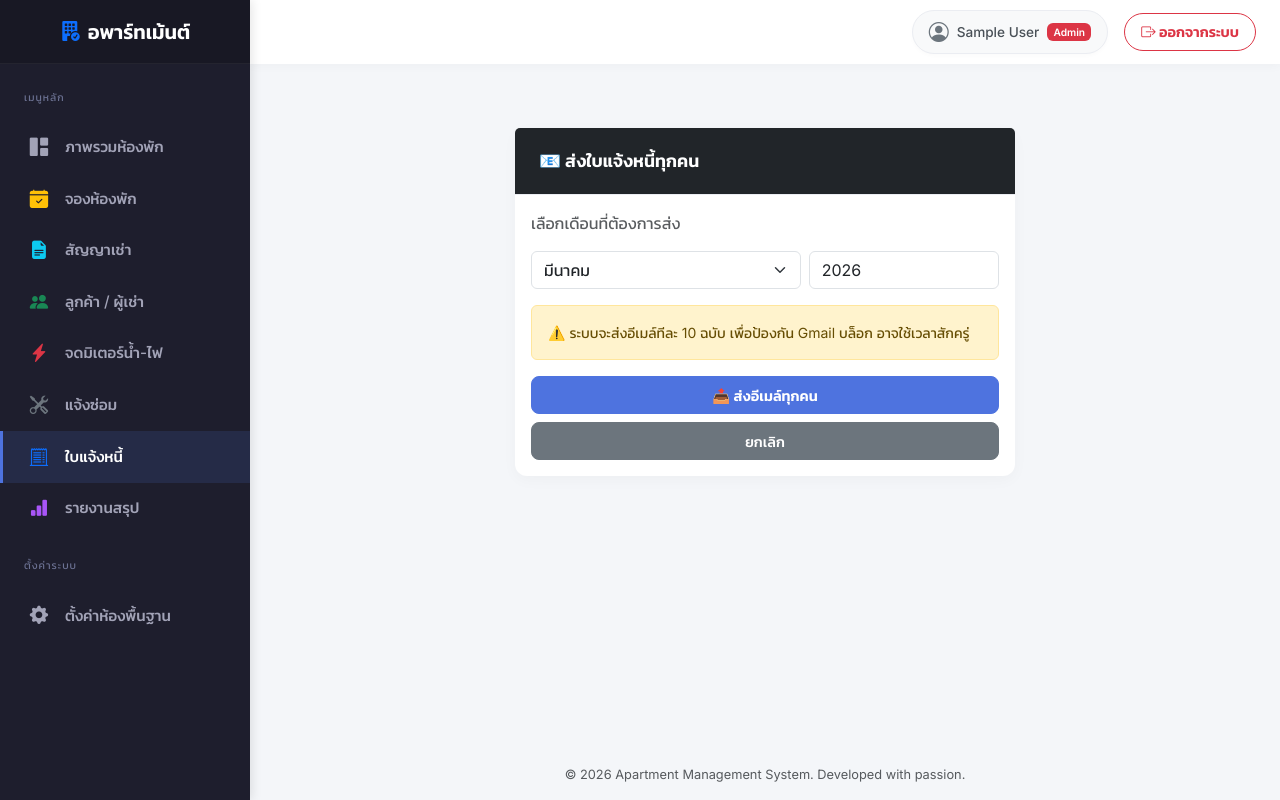
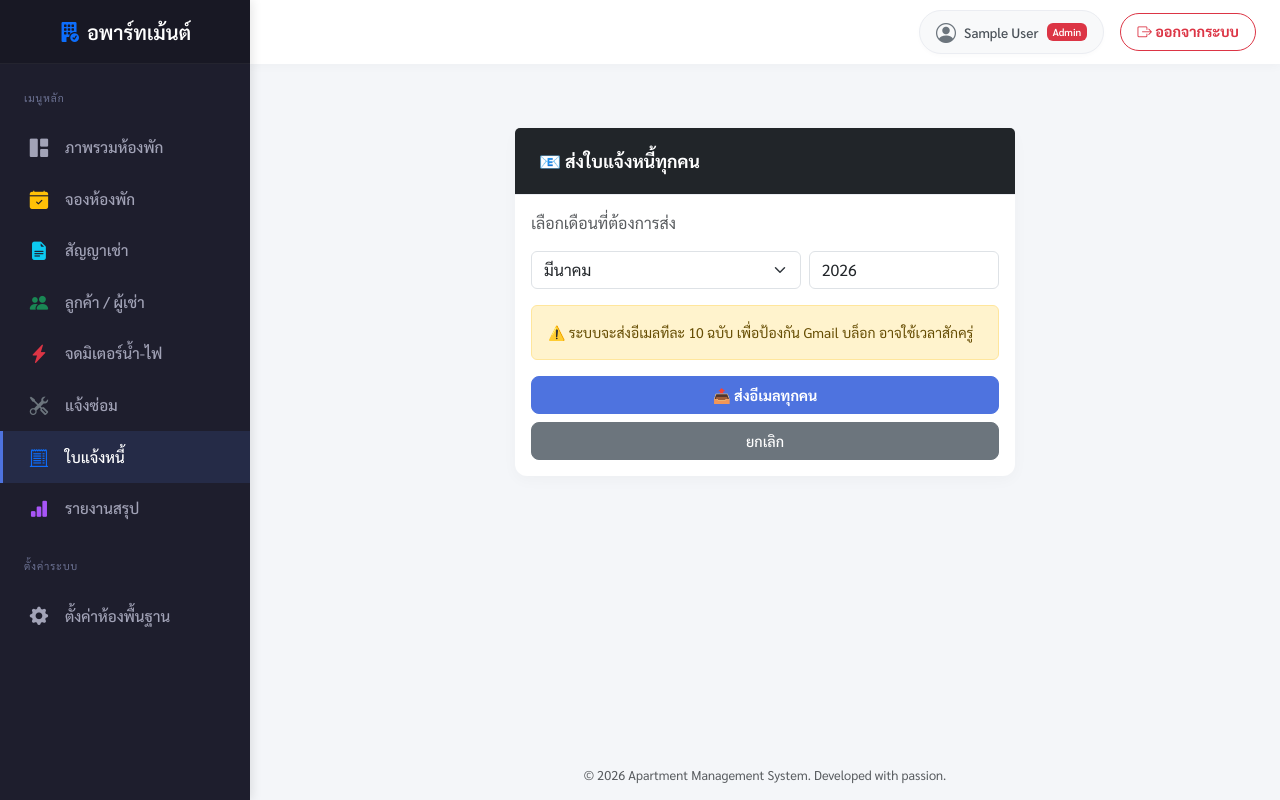
Before and after one commit to Mightycgm/ICT22667-Project, a Django app: page /invoices/send-all/ in a window 1280 px wide. Run offline with Django 5.2, Linux system fonts and the light colour scheme; the visitor is signed in with stand-in values (Sample User, id 1).

Commit message:
แก้ ออีเมลไม่มีการันต์

```diff
--- a/Apartment Management Project/apartment_project/apartment/forms.py
+++ b/Apartment Management Project/apartment_project/apartment/forms.py
@@ -12,7 +12,7 @@ class TenantForm(forms.ModelForm):
             'Last_Name':  'นามสกุล',
             'ID_Card':    'เลขบัตรประชาชน',
             'Phone':      'เบอร์โทรติดต่อ',
-            'Email':      'อีเมล์',
+            'Email':      'อีเมล',
             'Line_ID':    'Line ID',
             'Address':    'ที่อยู่',
         }
@@ -209,7 +209,7 @@ class BookingForm(forms.ModelForm):
             'Last_Name':  'นามสกุล',
             'ID_Card':    'เลขบัตรประชาชน',
             'Phone':      'เบอร์โทรติดต่อ',
-            'Email':      'อีเมล์',
+            'Email':      'อีเมล',
             'Line_ID':    'Line ID',
             'Address':    'ที่อยู่',
             'Note':       'หมายเหตุ',
--- a/Apartment Management Project/apartment_project/apartment/templates/apartment/base.html
+++ b/Apartment Management Project/apartment_project/apartment/templates/apartment/base.html
@@ -5,7 +5,7 @@
     <meta name="viewport" content="width=device-width, initial-scale=1.0">
     <title>ระบบจัดการอพาร์ทเม้นต์</title>
     <!-- Fonts & Icons -->
-    <link href="https://fonts.googleapis.com/css2?family=Inter:wght@300;400;500;600;700&family=Kanit:wght@300;400;500;600&display=swap" rel="stylesheet">
+    <link href="https://fonts.googleapis.com/css2?family=Sarabun:wght@300;400;500;600;700&display=swap" rel="stylesheet">
     <link href="https://cdn.jsdelivr.net/npm/bootstrap@5.3.0/dist/css/bootstrap.min.css" rel="stylesheet">
     <link rel="stylesheet" href="https://cdn.jsdelivr.net/npm/bootstrap-icons@1.10.5/font/bootstrap-icons.css">
 
@@ -22,7 +22,7 @@
         }
         body {
             background: var(--bg-body);
-            font-family: 'Inter', 'Kanit', sans-serif;
+            font-family: 'Sarabun', sans-serif;
             overflow-x: hidden;
             margin: 0;
         }
--- a/Apartment Management Project/apartment_project/apartment/templates/apartment/booking/confirm.html
+++ b/Apartment Management Project/apartment_project/apartment/templates/apartment/booking/confirm.html
@@ -16,7 +16,7 @@
             </div>
             <div class="col-md-6">
                 <p class="mb-1">Line ID: {{ booking.Line_ID|default:"-" }}</p>
-                <p class="mb-1">อีเมล์: {{ booking.Email|default:"-" }}</p>
+                <p class="mb-1">อีเมล: {{ booking.Email|default:"-" }}</p>
                 <p class="mb-1">ที่อยู่: {{ booking.Address|default:"-" }}</p>
             </div>
         </div>
--- a/Apartment Management Project/apartment_project/apartment/templates/apartment/booking/form.html
+++ b/Apartment Management Project/apartment_project/apartment/templates/apartment/booking/form.html
@@ -285,7 +285,7 @@
 
             <div class="row g-3">
                 <div class="col-md-6 form-floating-custom">
-                    <label class="form-label">อีเมล์</label>
+                    <label class="form-label">อีเมล</label>
                     {{ form.Email }}
                 </div>
                 <div class="col-md-6 form-floating-custom">
--- a/Apartment Management Project/apartment_project/apartment/templates/apartment/invoice/detail.html
+++ b/Apartment Management Project/apartment_project/apartment/templates/apartment/invoice/detail.html
@@ -14,12 +14,12 @@
         {% if invoice.Contract_ID.Tenant_ID.Email %}
             {% if user_role == 'MANAGER' or user_role == 'ADMIN' %}
                 <a href="{% url 'invoice_send_email' invoice.Invoice_ID %}" class="btn btn-info">
-                📧 ส่งอีเมล์
+                📧 ส่งอีเมล
                 </a>
             {% endif %}
         {% else %}
-            <span class="btn btn-outline-secondary disabled" title="ผู้เช่าไม่มีอีเมล์ในระบบ">
-            📧 ไม่มีอีเมล์
+            <span class="btn btn-outline-secondary disabled" title="ผู้เช่าไม่มีอีเมลในระบบ">
+            📧 ไม่มีอีเมล
             </span>
         {% endif %}
         {% if invoice.Status == 'เกินกำหนด' %}
--- a/Apartment Management Project/apartment_project/apartment/templates/apartment/invoice/email_body.html
+++ b/Apartment Management Project/apartment_project/apartment/templates/apartment/invoice/email_body.html
@@ -94,7 +94,7 @@
         </div>
 
         <div class="footer">
-            <p>อีเมล์นี้ส่งจากระบบอพาร์ทเม้นต์อัตโนมัติ กรุณาอย่าตอบกลับ</p>
+            <p>อีเมลนี้ส่งจากระบบอพาร์ทเม้นต์อัตโนมัติ กรุณาอย่าตอบกลับ</p>
         </div>
     </div>
 </div>
--- a/Apartment Management Project/apartment_project/apartment/templates/apartment/invoice/email_confirm.html
+++ b/Apartment Management Project/apartment_project/apartment/templates/apartment/invoice/email_confirm.html
@@ -3,17 +3,17 @@
 <div style="max-width:500px; margin: 40px auto;">
     <div class="card">
         <div class="card-header bg-dark text-white fw-bold">
-            📧 ส่งใบแจ้งหนี้ทางอีเมล์
+            📧 ส่งใบแจ้งหนี้ทางอีเมล
         </div>
         <div class="card-body">
             <p>ยืนยันส่งใบแจ้งหนี้ <strong>#{{ invoice.Invoice_ID }}</strong></p>
             <p>ถึง: <strong>{{ tenant.First_Name }} {{ tenant.Last_Name }}</strong></p>
-            <p>อีเมล์: <strong class="text-primary">{{ tenant.Email }}</strong></p>
+            <p>อีเมล: <strong class="text-primary">{{ tenant.Email }}</strong></p>
             <p>ยอดรวม: <strong class="text-danger">{{ invoice.Grand_Total }} บาท</strong></p>
             <form method="post">
                 {% csrf_token %}
                 <button type="submit" class="btn btn-primary">
-                    📤 ยืนยันส่งอีเมล์
+                    📤 ยืนยันส่งอีเมล
                 </button>
                 <a href="{% url 'invoice_detail' invoice.Invoice_ID %}" class="btn btn-secondary">
                     ยกเลิก
--- a/Apartment Management Project/apartment_project/apartment/templates/apartment/invoice/list.html
+++ b/Apartment Management Project/apartment_project/apartment/templates/apartment/invoice/list.html
@@ -7,7 +7,7 @@
     {% if user_role == 'ADMIN' or user_role == 'MANAGER' %}
     <div class="d-flex gap-2">
         <a href="{% url 'invoice_create' %}" class="btn btn-primary">+ ออกใบแจ้งหนี้</a>
-        <a href="{% url 'invoice_send_all' %}" class="btn btn-info">📧 ส่งอีเมล์ทุกคน</a>
+        <a href="{% url 'invoice_send_all' %}" class="btn btn-info">📧 ส่งอีเมลทุกคน</a>
     </div>
     {% endif %}
 </div>
--- a/Apartment Management Project/apartment_project/apartment/templates/apartment/invoice/send_all_confirm.html
+++ b/Apartment Management Project/apartment_project/apartment/templates/apartment/invoice/send_all_confirm.html
@@ -25,11 +25,11 @@
                 </div>
             </div>
             <div class="alert alert-warning small">
-                ⚠️ ระบบจะส่งอีเมล์ทีละ 10 ฉบับ เพื่อป้องกัน Gmail บล็อก
+                ⚠️ ระบบจะส่งอีเมลทีละ 10 ฉบับ เพื่อป้องกัน Gmail บล็อก
                 อาจใช้เวลาสักครู่
             </div>
             <button type="submit" class="btn btn-primary fw-bold w-100">
-                📤 ส่งอีเมล์ทุกคน
+                📤 ส่งอีเมลทุกคน
             </button>
             <a href="{% url 'invoice_list' %}" class="btn btn-secondary w-100 mt-2">ยกเลิก</a>
         </form>
--- a/Apartment Management Project/apartment_project/apartment/templates/apartment/invoice/send_all_result.html
+++ b/Apartment Management Project/apartment_project/apartment/templates/apartment/invoice/send_all_result.html
@@ -3,13 +3,13 @@
 <div style="max-width:500px; margin:40px auto;">
 <div class="card">
     <div class="card-header bg-success text-white fw-bold">
-        ✅ ส่งอีเมล์เสร็จสิ้น
+        ✅ ส่งอีเมลเสร็จสิ้น
     </div>
     <div class="card-body">
         <table class="table table-borderless">
             <tr><td>ส่งสำเร็จ</td><td><strong class="text-success">{{ sent }} ฉบับ</strong></td></tr>
             <tr><td>ส่งไม่สำเร็จ</td><td><strong class="text-danger">{{ failed }} ฉบับ</strong></td></tr>
-            <tr><td>ไม่มีอีเมล์</td><td><strong class="text-muted">{{ no_mail }} ห้อง</strong></td></tr>
+            <tr><td>ไม่มีอีเมล</td><td><strong class="text-muted">{{ no_mail }} ห้อง</strong></td></tr>
         </table>
         <a href="{% url 'invoice_list' %}" class="btn btn-dark w-100">กลับหน้าใบแจ้งหนี้</a>
     </div>
--- a/Apartment Management Project/apartment_project/apartment/templates/apartment/room/detail.html
+++ b/Apartment Management Project/apartment_project/apartment/templates/apartment/room/detail.html
@@ -300,7 +300,7 @@
                                     <tr><td class="text-muted">เลขบัตร</td><td>{{ contract.Tenant_ID.ID_Card }}</td></tr>
                                     <tr><td class="text-muted">เบอร์โทร</td><td>{{ contract.Tenant_ID.Phone }}</td></tr>
                                     <tr><td class="text-muted">Line ID</td><td>{{ contract.Tenant_ID.Line_ID|default:"-" }}</td></tr>
-                                    <tr><td class="text-muted">อีเมล์</td><td>{{ contract.Tenant_ID.Email|default:"-" }}</td></tr>
+                                    <tr><td class="text-muted">อีเมล</td><td>{{ contract.Tenant_ID.Email|default:"-" }}</td></tr>
                                     <tr><td class="text-muted">ที่อยู่</td><td>{{ contract.Tenant_ID.Address|default:"-" }}</td></tr>
                                 </table>
                             </div>
@@ -529,7 +529,7 @@
                     <table class="table table-borderless table-sm mb-0">
                         <tr><td class="text-muted" width="130">Line ID</td>
                             <td>{{ booking.Line_ID|default:"-" }}</td></tr>
-                        <tr><td class="text-muted">อีเมล์</td>
+                        <tr><td class="text-muted">อีเมล</td>
                             <td>{{ booking.Email|default:"-" }}</td></tr>
                         <tr><td class="text-muted">หมายเหตุ</td>
                             <td>{{ booking.Note|default:"-" }}</td></tr>
--- a/Apartment Management Project/apartment_project/apartment/views.py
+++ b/Apartment Management Project/apartment_project/apartment/views.py
@@ -1184,11 +1184,11 @@ def invoice_send_email(request, pk):
     fines        = Fine.objects.filter(Invoice_ID=invoice)
     tenant       = invoice.Contract_ID.Tenant_ID
 
-    # ตรวจสอบว่ามีอีเมล์ไหม
+    # ตรวจสอบว่ามีอีเมลไหม
     if not tenant.Email:
         return render(request, 'apartment/invoice/email_result.html', {
             'success': False,
-            'message': f'ผู้เช่า {tenant.First_Name} {tenant.Last_Name} ไม่มีอีเมล์ในระบบ',
+            'message': f'ผู้เช่า {tenant.First_Name} {tenant.Last_Name} ไม่มีอีเมลในระบบ',
             'invoice': invoice,
         })
 
@@ -1213,13 +1213,13 @@ def invoice_send_email(request, pk):
             )
             return render(request, 'apartment/invoice/email_result.html', {
                 'success': True,
-                'message': f'ส่งอีเมล์ไปที่ {tenant.Email} เรียบร้อยแล้ว',
+                'message': f'ส่งอีเมลไปที่ {tenant.Email} เรียบร้อยแล้ว',
                 'invoice': invoice,
             })
         except Exception as e:
             return render(request, 'apartment/invoice/email_result.html', {
                 'success': False,
-                'message': f'ส่งอีเมล์ไม่สำเร็จ: {str(e)}',
+                'message': f'ส่งอีเมลไม่สำเร็จ: {str(e)}',
                 'invoice': invoice,
             })
 
```
Also changed, not shown: README.md, 1 other file.
